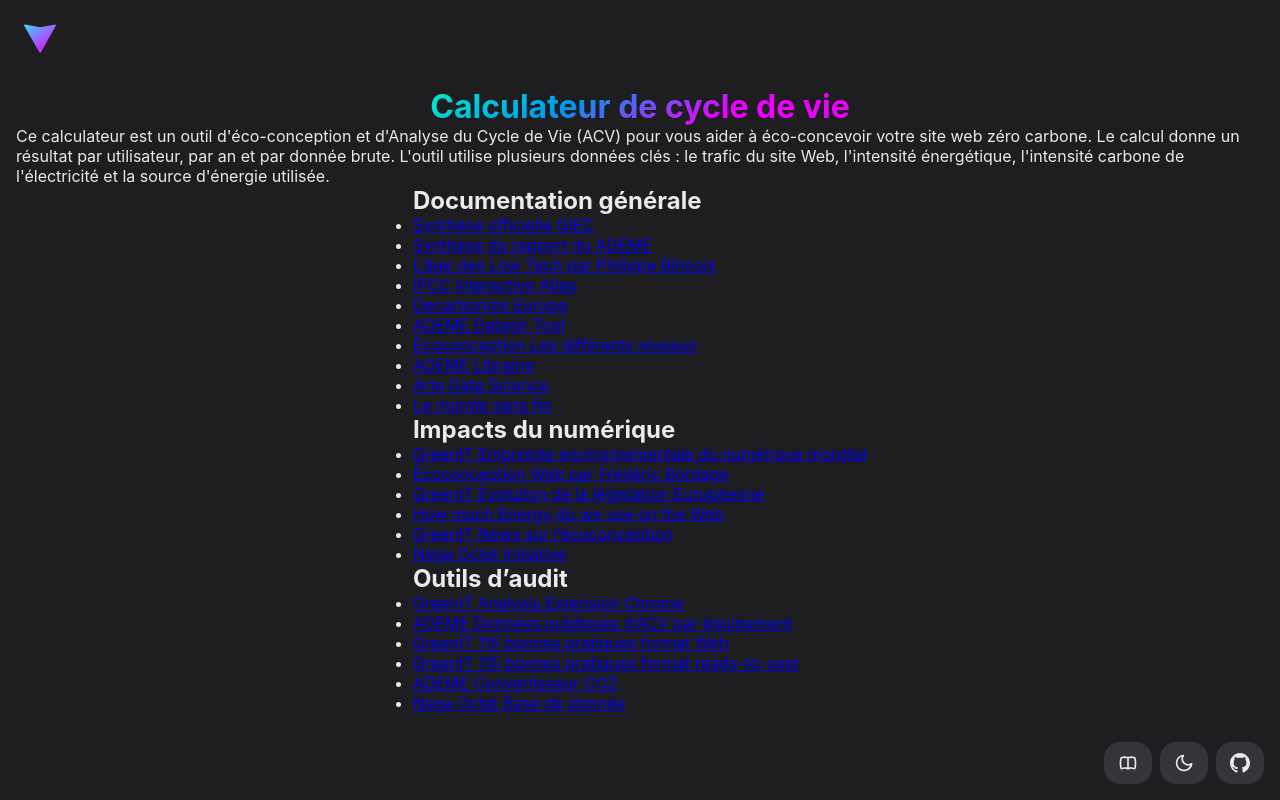
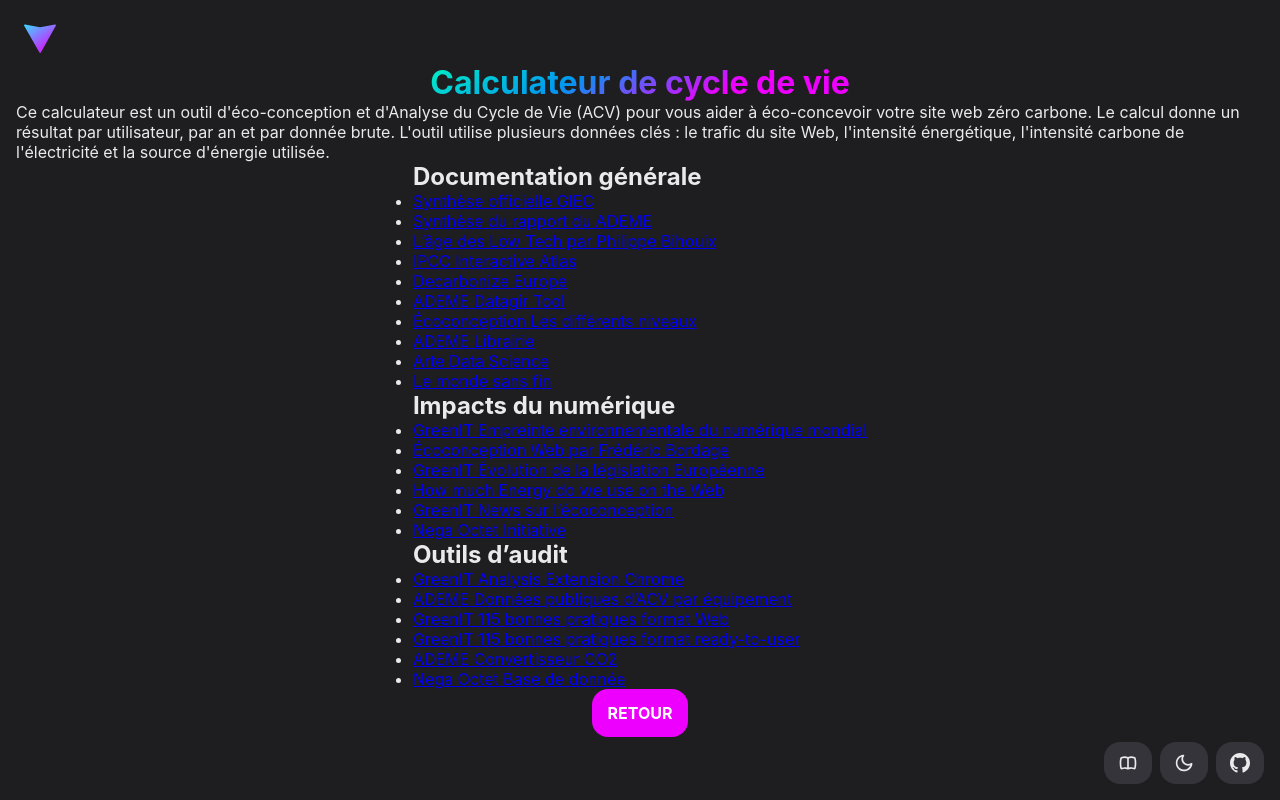
Before and after one commit to adrienloup/lcc, a React (Vite) app: page /lcc/ressources in a window 1280 px wide. Built offline with nearby package versions, Linux system fonts and the light colour scheme.

Commit message:
Add resources page

```diff
--- a/src/pages/Resources/Resources.scss
+++ b/src/pages/Resources/Resources.scss
@@ -1,76 +1,8 @@
-// // @import '../../styles/variables.scss';
-// // @import '../../styles/keyframes.scss';
+.resources {
 
-// // .page {
-// //   position: fixed;
-// //   top: 0;
-// //   left: 0;
-// //   width: 100vw;
-// //   height: 100vh;
-// //   animation: .25s Appear $ease;
-// //   will-change: transform, opacity;
-
-// //   &.transition {
-// //     animation: none;
-// //   }
-// // }
-
-// // .main {
-// //   position: relative;
-// //   z-index: 1;
-// //   width: 100%;
-// //   height: 100%;
-// //   display: flex;
-// //   align-items: center;
-// //   justify-content: center;
-// //   animation: .25s Appear $ease;
-// // }
-
-// // .inner {
-// //   display: flex;
-// // }
-
-// // .tutu {
-// //   padding: 1.5rem;
-// // }
-
-// // .title {
-// //   font-weight: bold;
-// //   font-size: 1.2rem;
-// // }
-
-// // .list {
-// //   max-width: 20rem;
-// //   margin-top: 1rem;
-// //   padding-left: 1rem;
-
-// //   li {
-// //     margin: .5rem 0
-// //   }
-// // }
-
-// // // .link {
-// // //   background-color: red;
-// // // }
-
-// .main {
-//   position: relative;
-//   z-index: 1;
-//   width: 100%;
-//   height: 100%;
-//   display: flex;
-//   flex-direction: column;
-//   align-items: center;
-//   justify-content: center;
-//   animation: .25s Appear var(--ease);
-//   will-change: transform, opacity;
-
-//   .inner {
-//     max-width: 26rem;
-//     width: 100%;
-//     display: flex;
-//     flex-direction: column;
-//     align-items: center;
-//     justify-content: center;
-//   }
-// }
+  .button {
+    padding: 1rem;
+    line-height: 1rem;
+    font-size: 1rem;
+  }
+}
--- a/src/pages/Resources/Resources.tsx
+++ b/src/pages/Resources/Resources.tsx
@@ -1,13 +1,17 @@
+import { useNavigate } from 'react-router-dom'
 import { resources } from '../../datas/resources.json'
 import Header from '../../components/Header/Header'
 import Footer from '../../components/Footer/Footer'
+import Button from '../../components/Button/Button'
 import Title from '../../components/Title/Title'
 import List from '../../components/List/List'
 import './Resources.scss'
 
 function Resources({ mode }: { mode: string }) {
+  const navigate = useNavigate()
+
   return (
-    <div className={`page ${mode}`}>
+    <div className={`page resources ${mode}`}>
       <Header />
       <main
         className='main'
@@ -31,6 +35,12 @@ function Resources({ mode }: { mode: string }) {
             )
           })}
         </div>
+        <Button
+          label='Retour'
+          cssClass='button'
+          ariaLabel={'Retour à la page précédente'}
+          click={() => navigate(-1)}
+        />
       </main>
       <Footer />
     </div>
```
